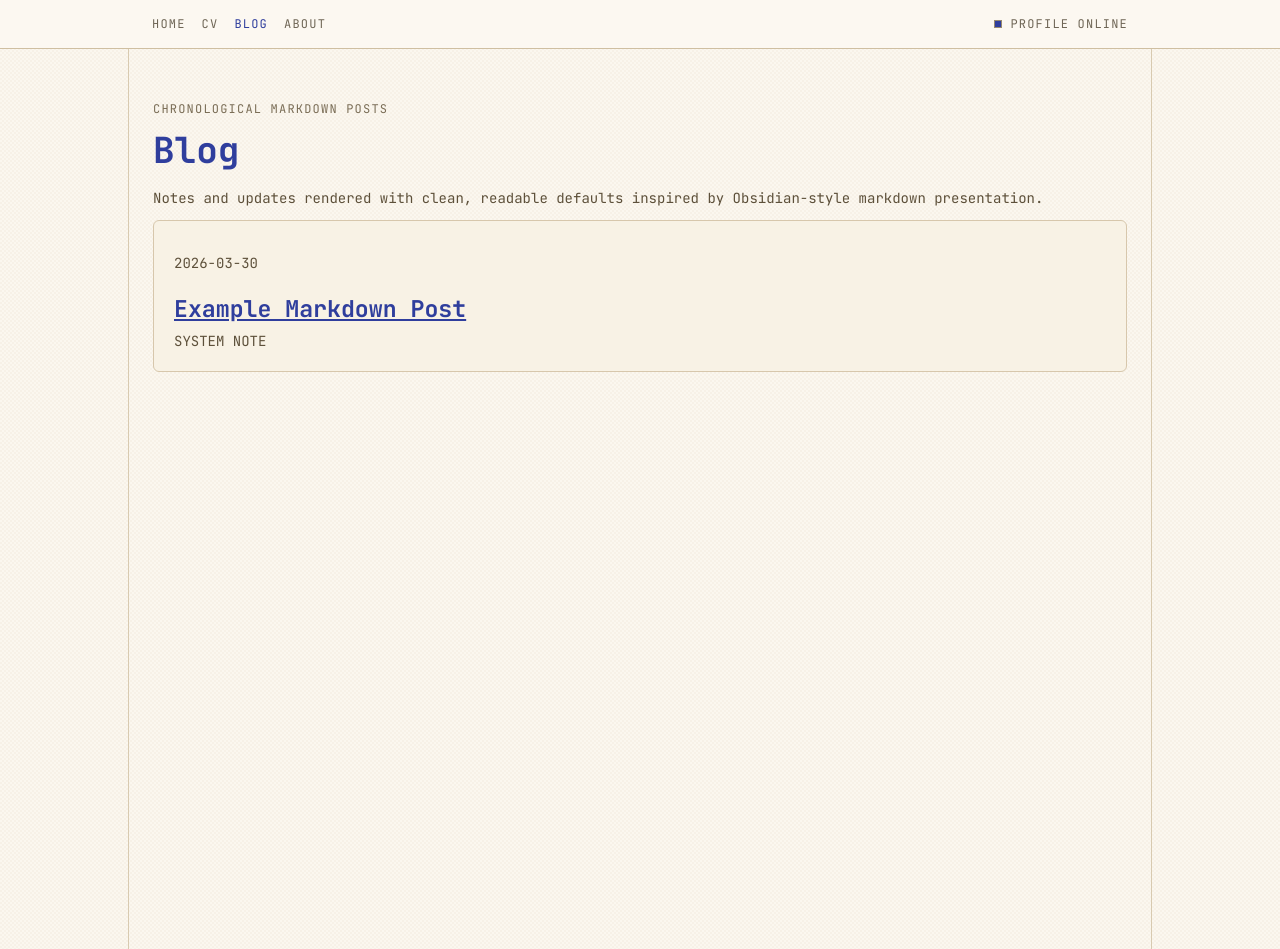
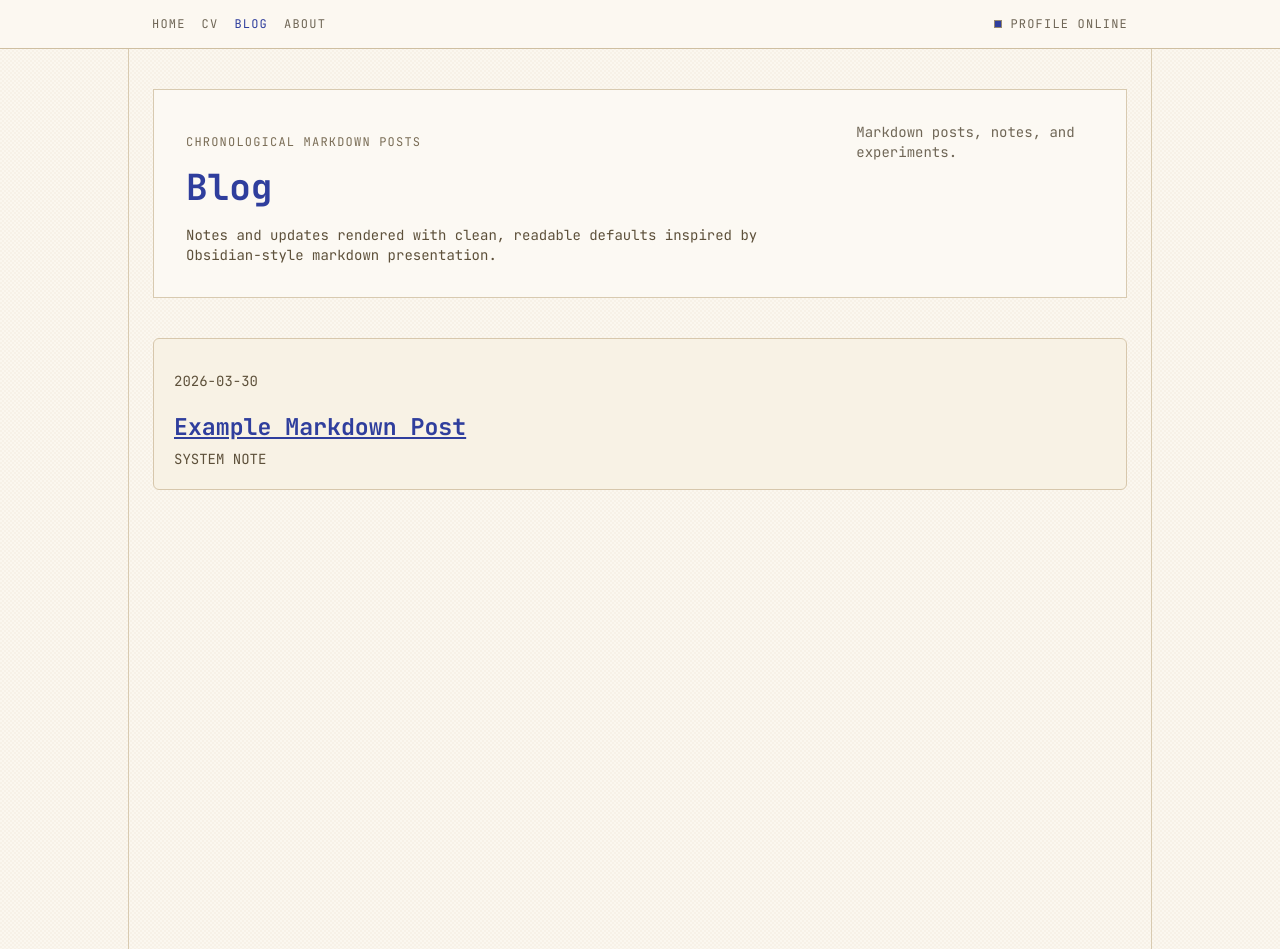
Before and after one commit to I-am-Rudi/i-am-rudi.github.io, a Jekyll site: the page built from blog.md, in a window 1280 px wide. Built offline with Jekyll 4.4.1, drawn with Linux system fonts in a browser that asks for light colours; nearby versions of some CDN libraries.

Commit message:
fixed heros

```diff
--- a/_includes/cv-heading.html
+++ b/_includes/cv-heading.html
@@ -1,4 +1,4 @@
-<div class="w-full max-w-2xl {{ include.padding_class | default: 'pt-3' }}">
+<div class="w-full {{ include.padding_class | default: 'pt-3' }}">
   <div class="divider"></div>
   <h2 class="mt-2 text-3xl font-semibold text-[#2f3e9d]">{{ include.title }}</h2>
   {% if include.description %}
--- a/_includes/cv-item.html
+++ b/_includes/cv-item.html
@@ -1,4 +1,4 @@
 <div class="cv-item">
   <div class="cv-date">{{ include.date }}</div>
-  <div class="markdown-body w-full max-w-2xl {{ include.content_class }}">{{ include.content | markdownify }}</div>
+  <div class="markdown-body w-full {{ include.content_class }}">{{ include.content | markdownify }}</div>
 </div>
--- a/_includes/profile-intro.html
+++ b/_includes/profile-intro.html
@@ -5,7 +5,7 @@
         <p class="text-xs uppercase tracking-widest text-[#7a6d56]">{{ include.subtitle }}</p>
       {% endif %}
       {% if include.title %}
-        <h1 class="{{ include.title_class | default: 'text-4xl font-extrabold leading-tight text-[#2f3e9d] md:text-6xl' }}">{{ include.title }}</h1>
+        <h1 class="{{ include.title_class | default: 'text-4xl font-bold text-[#2f3e9d] md:text-5xl' }}">{{ include.title }}</h1>
       {% endif %}
       <div class="markdown-body">
         {{ include.content | markdownify }}
--- a/blog.md
+++ b/blog.md
@@ -4,7 +4,10 @@ title: Blog
 permalink: /blog/
 ---
 
-{% include section-header.html subtitle="Chronological markdown posts" title="Blog" description="Notes and updates rendered with clean, readable defaults inspired by Obsidian-style markdown presentation." %}
+{% capture blog_intro %}
+Notes and updates rendered with clean, readable defaults inspired by Obsidian-style markdown presentation.
+{% endcapture %}
+{% include profile-intro.html subtitle="Chronological markdown posts" title="Blog" content=blog_intro right_content="Markdown posts, notes, and experiments." %}
 
 {% capture blog_posts %}
 {% for post in site.posts %}
@@ -19,4 +22,4 @@ permalink: /blog/
 {% include card.html variant="card-blog" content=post_content %}
 {% endfor %}
 {% endcapture %}
-{% include stack.html content=blog_posts %}
+{% include stack.html class="mt-10 space-y-4" content=blog_posts %}
```
Also changed, not shown: about.md (+1 -1 lines).
